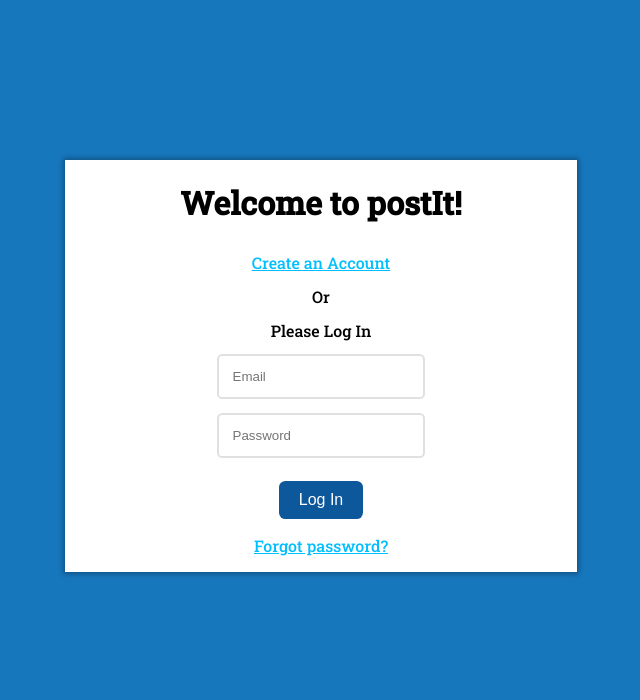
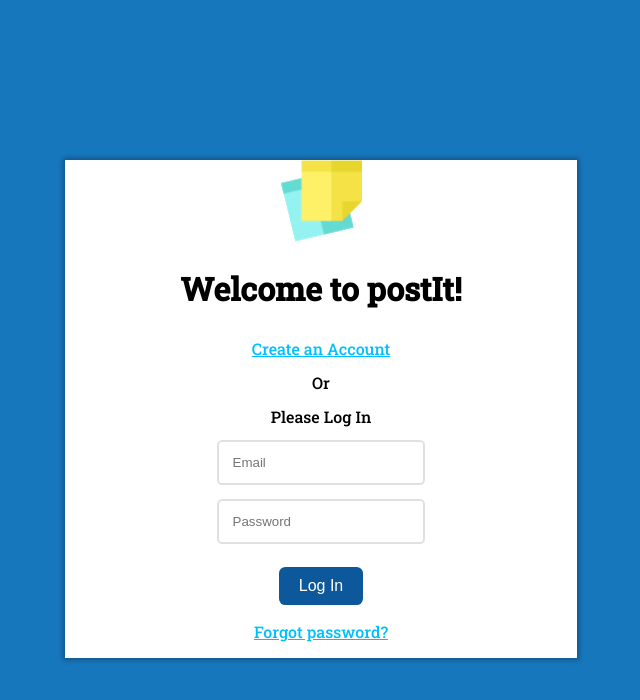
Before and after one commit to Henrik895/WebGroupWork, a plain HTML site: page login.html in a window 1280 px wide. Shown: the whole page, without its empty margins (319-959 px from the left). Drawn offline with Linux system fonts and the light colour scheme.

Commit message:
Added logo to login.html page

```diff
--- a/login.html
+++ b/login.html
@@ -9,7 +9,10 @@
     </head>
     <body>
         <div class="container login-container">
-            <h1>Welcome to postIt!</h1>
+            <div id="login-container-header">
+                <img src="res/images/logo.png">
+                <h1>Welcome to postIt!</h1>
+            </div>
             <p><a class="link" id="create" href="#">Create an Account</a></p>
             <p>Or</p>
             <p>Please Log In</p>
```
